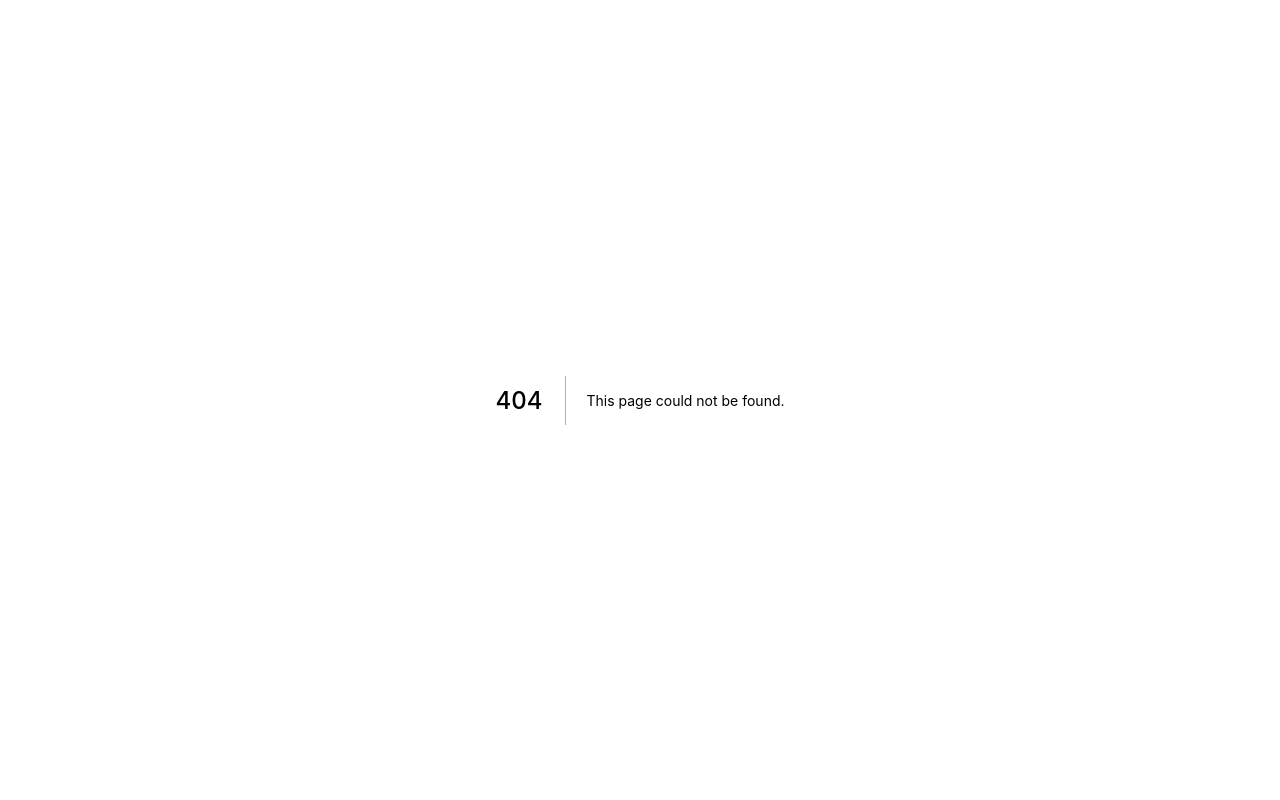
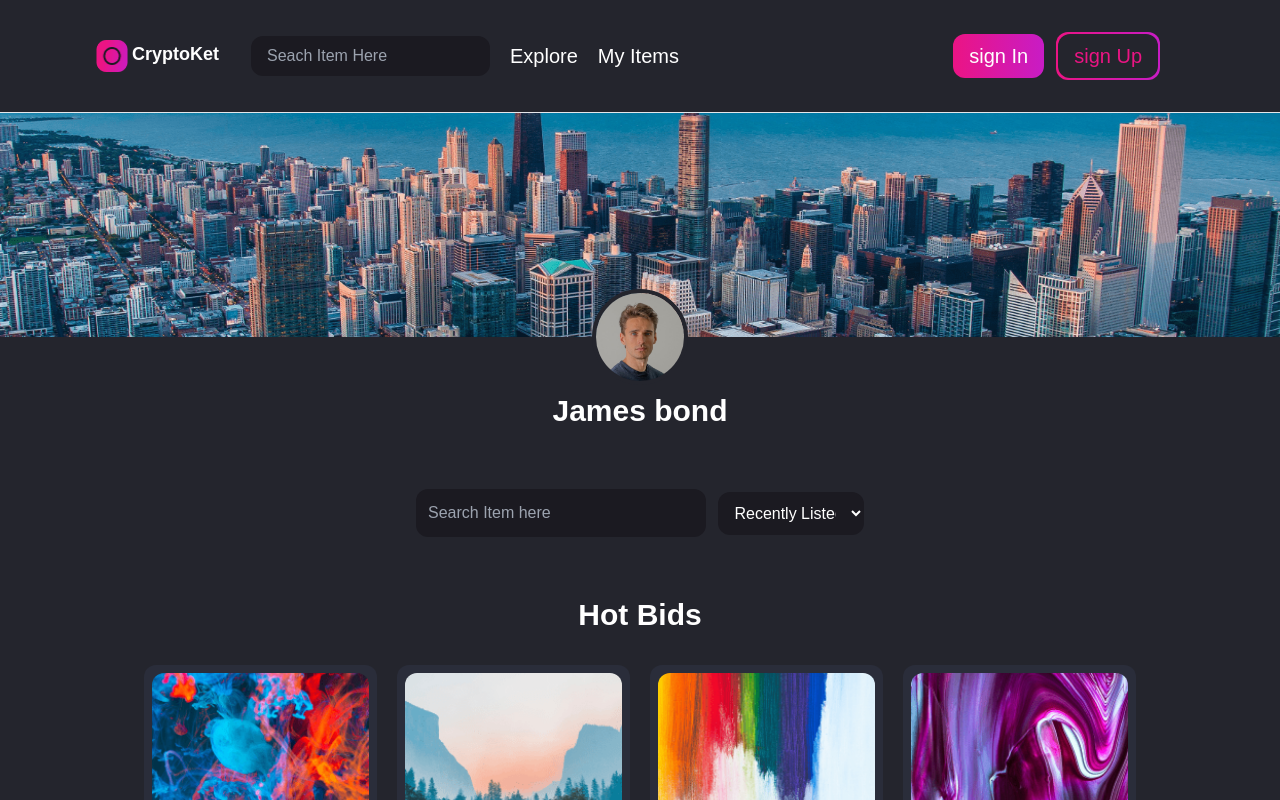
Before and after one commit to TanatornZ/NFT-Clone, a Next.js app: page /profile/1 in a window 1280 px wide. Before the commit this address had no page. Shown: the top 800 px of the page. Built offline with nearby package versions, Linux system fonts and the light colour scheme.

Commit message:
add profile page

```diff
--- /dev/null
+++ b/pages/profile/[profile].tsx
@@ -0,0 +1,55 @@
+import Image from "next/image";
+import React, { ReactElement } from "react";
+import HotBids from "../../components/hotBids/HotBids";
+import Layout from "../../components/Layout";
+
+type Props = {};
+
+export default function profile({}: Props) {
+  return (
+    <div className="bg-main">
+      <div className="flex flex-col items-center justify-center">
+        <div className="relative w-full h-24 md:h-40 lg:h-56">
+          <Image src="/images/profile_banner.png" layout="fill" alt="Banner" />
+        </div>
+        <div className="-mt-12">
+          <div className="mx-auto relative w-24 h-24 rounded-full  border-4 border-main">
+            <Image
+              src="/images/profile.jpg"
+              layout="fill"
+              alt="Profile"
+              className="rounded-full "
+            />
+          </div>
+          <p className="text-white text-center text-2xl md:text-3xl pt-2 block font-bold">
+            James bond
+          </p>
+        </div>
+      </div>
+      <div className="hidden md:block text-white mt-12 max-w-md mx-auto">
+        <div className="flex justify-center items-center w-full">
+          <input
+            type="text"
+            name=""
+            id=""
+            className="bg-[#1B1A21] p-3 my-3 rounded-xl w-2/3 mr-3"
+            placeholder="Search Item here"
+          />
+          <select className="bg-[#1B1A21] p-3 my-3 w-1/3 rounded-xl">
+            <option>Recently Listed</option>
+            <option>Popular</option>
+            <option>Low to High</option>
+            <option>High to Low</option>
+          </select>
+        </div>
+      </div>
+      <div className="mx-5 md:mx-24 lg:mx-36">
+        <HotBids />
+      </div>
+    </div>
+  );
+}
+
+profile.getLayout = function getLayout(profile: ReactElement) {
+  return <Layout>{profile}</Layout>;
+};
```
